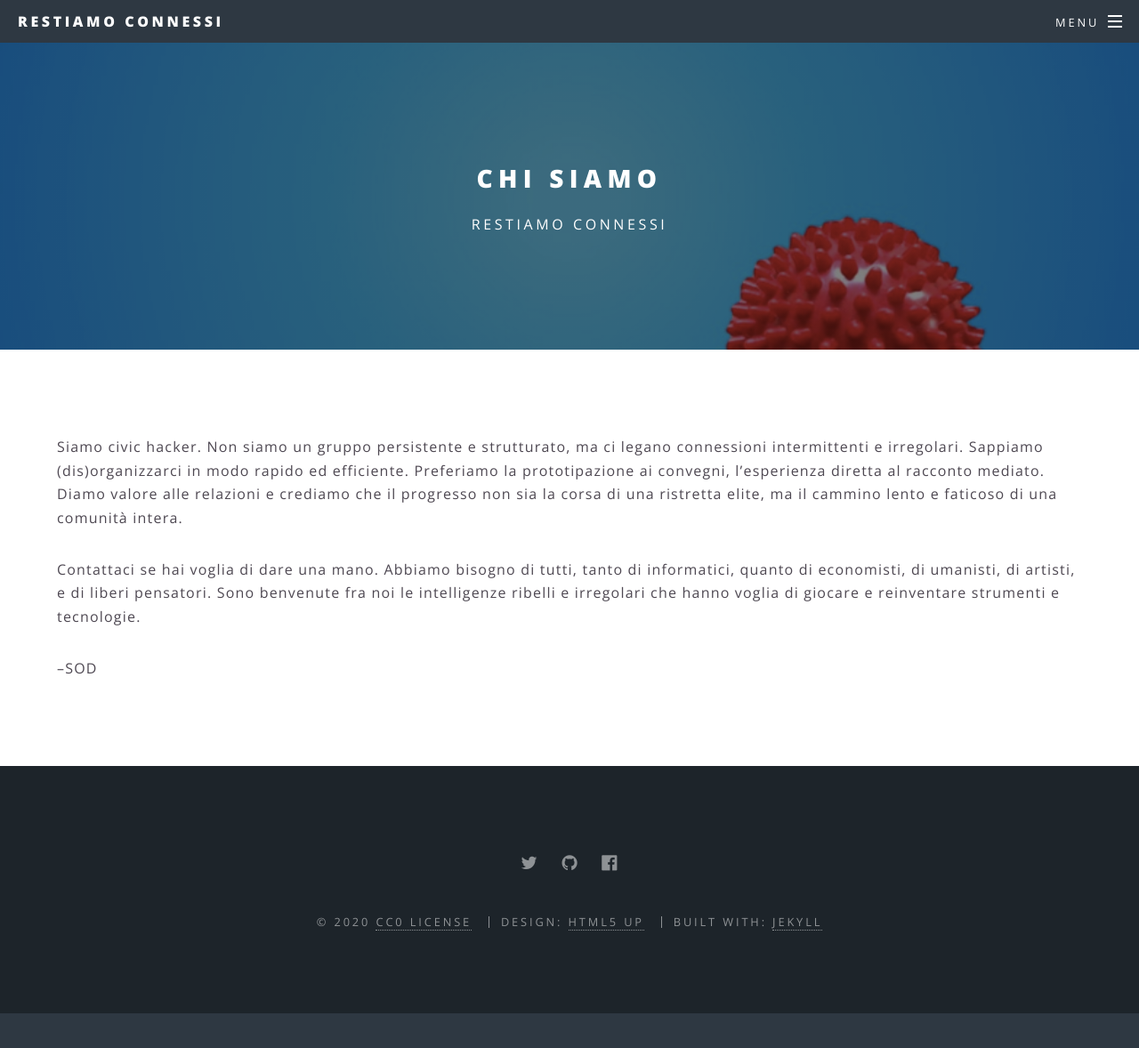
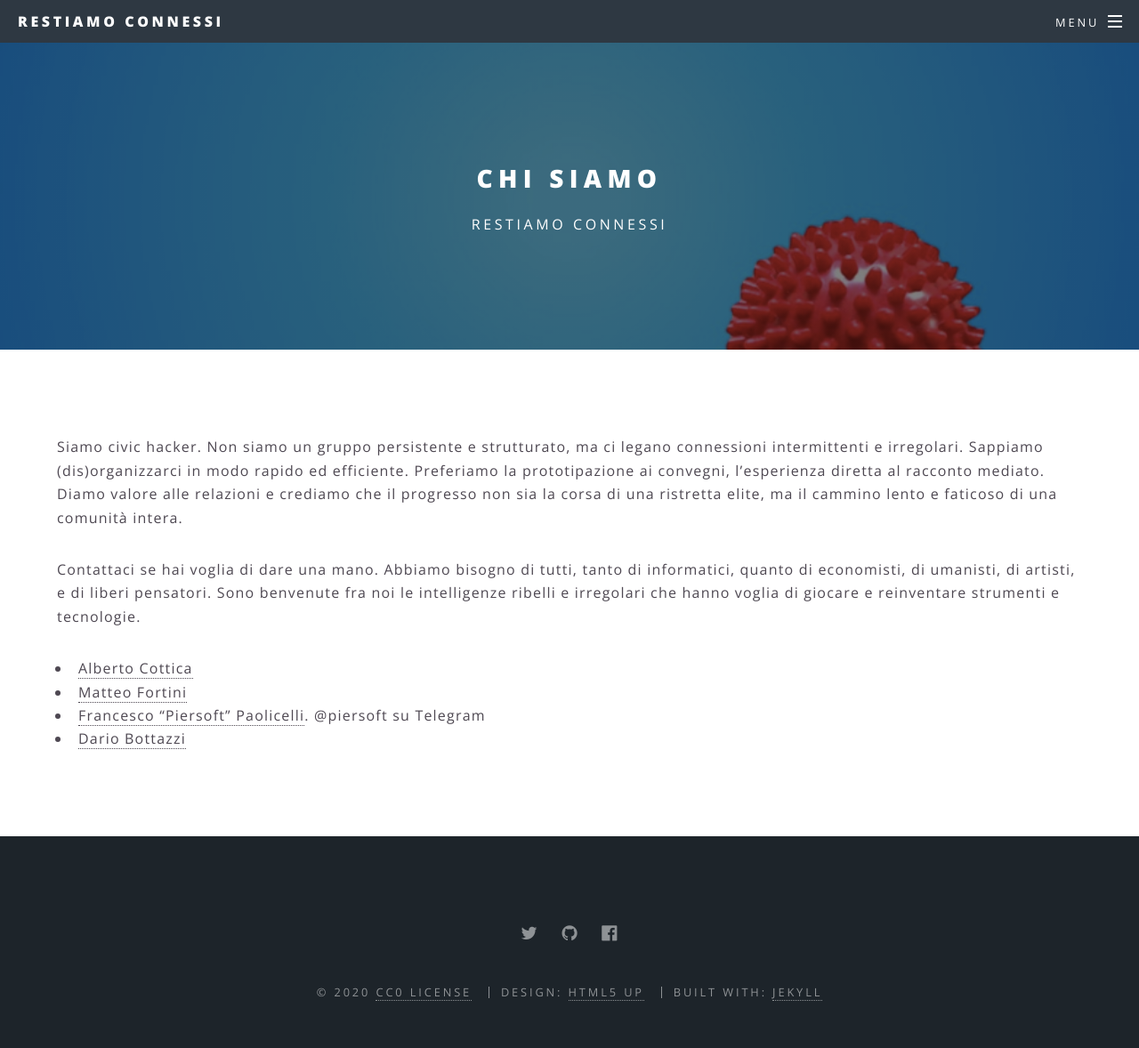
Before and after one commit to dariobottazzi/restiamoconnessi, a Jekyll site: the page built from 5_about.md, in a window 1280 px wide and 1218 px high. Shown: the top 1178 px of the window at 89% size. Built offline with Jekyll 4.4.1, drawn with Linux system fonts in a browser that asks for light colours.

Commit message:
contributori

```diff
--- a/5_about.md
+++ b/5_about.md
@@ -7,4 +7,7 @@ Siamo civic hacker. Non siamo un gruppo persistente e strutturato, ma ci legano
 
 Contattaci se hai voglia di dare una mano. Abbiamo bisogno di tutti, tanto di informatici, quanto di economisti, di umanisti, di artisti, e di liberi pensatori. Sono benvenute fra noi le intelligenze ribelli e irregolari che hanno voglia di giocare e reinventare strumenti e tecnologie.
 
---SOD
+- [Alberto Cottica](https://twitter.com/alberto_cottica)
+- [Matteo Fortini](https://twitter.com/matt_fortini)
+- [Francesco "Piersoft" Paolicelli](https://twitter.com/Piersoft). @piersoft su Telegram
+- [Dario Bottazzi](https://twitter.com/bottazzi)
```
